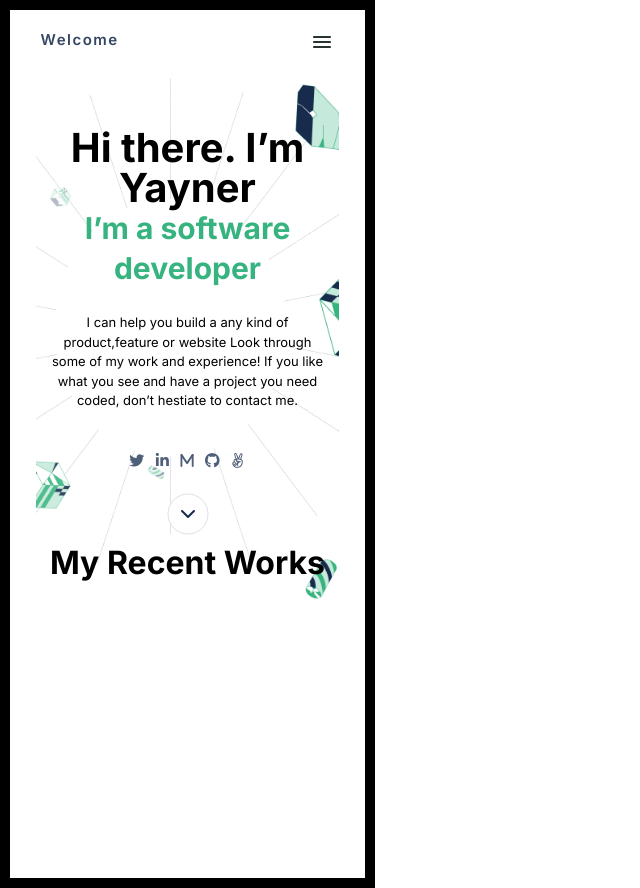
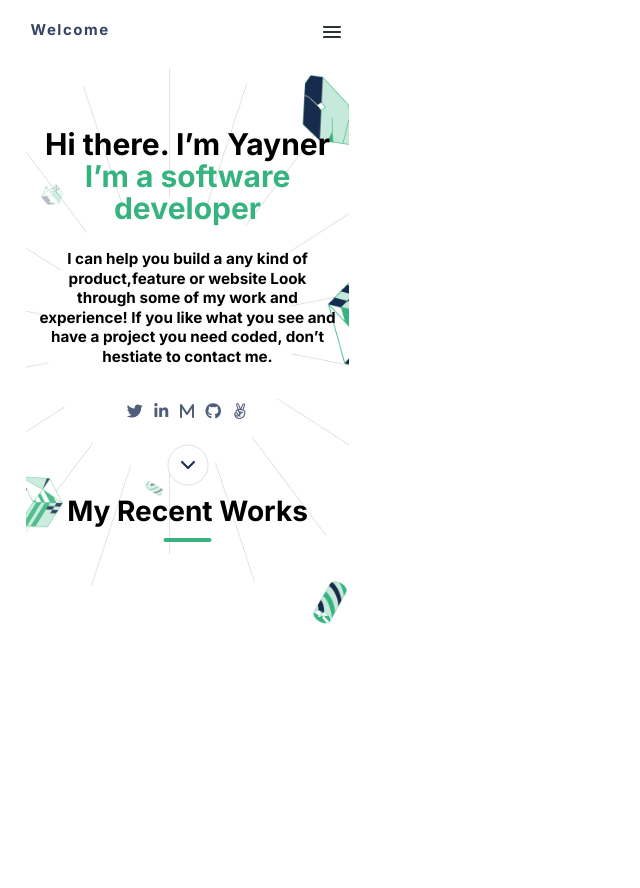
Before and after one commit to yayner2002/myPortfolio, a website: page index.html in a window 1280 px wide. Shown: the whole page, without its empty margins (0-640 px from the left). Drawn offline with Linux system fonts and the light colour scheme; files that its build step writes are made by us from their sources.

Commit message:
commnets from reviewer added

```diff
--- a/css/style.css
+++ b/css/style.css
@@ -27,39 +27,37 @@ body {
   margin: 0;
   padding-right: 2%;
   padding-left: 2%;
-  max-width: 375px;
-  border: 10px solid black;
+  width: 375px;
 }
 
-.nav-flex ul {
+header {
   display: flex;
   list-style: none;
   justify-content: space-between;
 }
 
-.nav-flex ul li a {
-  font-weight: 600;
+header ul {
+  list-style: none;
+  justify-content: flex-start;
+}
+
+header li a {
+  font-weight: bold;
   font-size: 15px;
   font-style: normal;
   color: #344563;
 }
 
-.nav-flex ul .pages {
-  justify-content: flex-start;
-}
-
-.nav-flex ul .menu {
+header nav .menu {
   justify-content: flex-end;
 }
 
 .home-content {
-  background-image: url('../images/header-illsutration-mobile.png');
+  background-image: url("../images/header-illsutration-mobile.png");
   background-size: contain;
   background-repeat: no-repeat;
-  padding-top: 50px;
+  padding-top: 60px;
   height: 100vh;
-
-  /* width: 375px; */
   align-items: center;
   text-align: center;
   display: flex;
@@ -72,7 +70,7 @@ body {
   align-items: center;
   align-content: center;
   font-size: 20px;
-  line-height: 2em;
+  line-height: 1.6em;
 }
 
 .home-content .software-dev {
@@ -86,20 +84,22 @@ body {
   padding-top: 25px;
   line-height: 1.5em;
   font-size: 13px;
+  font-style: normal;
   padding-left: 2%;
   padding-right: 2%;
+  font-weight: normal;
 }
 
 .social-icons {
   padding-left: 2%;
   padding-right: 2%;
+  padding-top: 15px;
 }
 
 .social-icons ul {
   display: flex;
   list-style: none;
   justify-content: center;
-  padding-top: 20px;
 }
 
 .social-icons ul li i {
@@ -111,7 +111,7 @@ body {
 .my-recent-works {
   padding-top: 5px;
   text-align: center;
-  padding-left: 2%;
-  padding-right: 2%;
   padding-bottom: 30px;
+  font-size: 14px;
+  align-items: center;
 }
--- a/index.html
+++ b/index.html
@@ -24,24 +24,30 @@
   </head>
   <body>
     <div class="nav-flex">
-      <ul>
-        <li class="welcom"><a href="#">Welcome</a></li>
-        <li class="menu">
-          <a href="#"><img src="images/Icon-Menu.svg" alt="humberger" /></a>
-        </li>
-      </ul>
+      <header>
+        <ul>
+          <li class="welcome"><a href="#">Welcome</a></li>
+        </ul>
+        <nav>
+          <ul>
+            <li class="menu">
+              <a href="#"><img src="images/Icon-Menu.svg" alt="humberger" /></a>
+            </li>
+          </ul>
+        </nav>
+      </header>
       <div class="home-content">
-        <div class="primary">
-          <h1>Hi there. I’m Yayner</h1>
-          <p class="software-dev">I’m a software developer</p>
-        </div>
-        <div class="supporting">
-          <p>
+        <section class="primary">
+          <h2>Hi there. I’m Yayner</h2>
+          <h2 class="software-dev">I’m a software developer</h2>
+        </section>
+        <section class="supporting">
+          <h3>
             I can help you build a any kind of product,feature or website Look
             through some of my work and experience! If you like what you see and
             have a project you need coded, don’t hestiate to contact me.
-          </p>
-        </div>
+          </h3>
+        </section>
         <div class="social-icons">
           <ul>
             <li>
@@ -61,9 +67,10 @@
             </li>
           </ul>
         </div>
-        <img src="images/Action.svg" alt="" />
+        <img src="images/Action.svg" alt="action" />
         <div class="my-recent-works">
           <h1>My Recent Works</h1>
+          <img src="images/Indicator.svg" alt="Indicator" />
         </div>
       </div>
     </div>
```
Also changed, not shown: images/Indicator.png (added), images/Indicator.svg (added), images/Text.svg (added).
